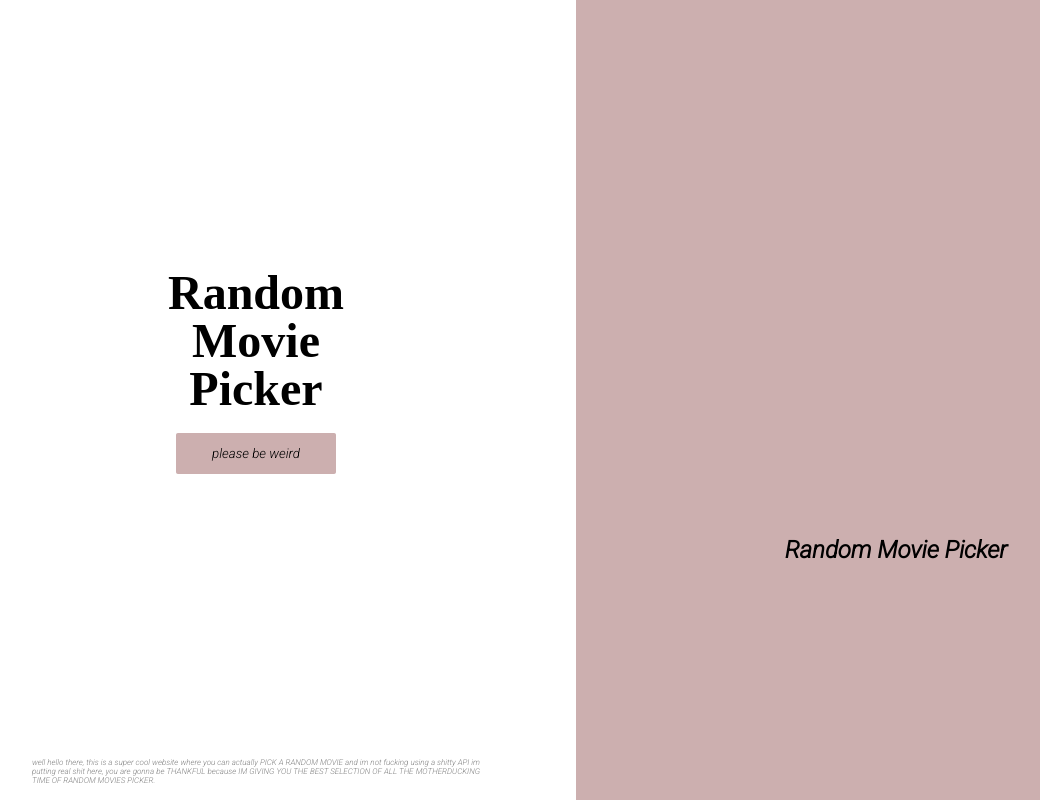
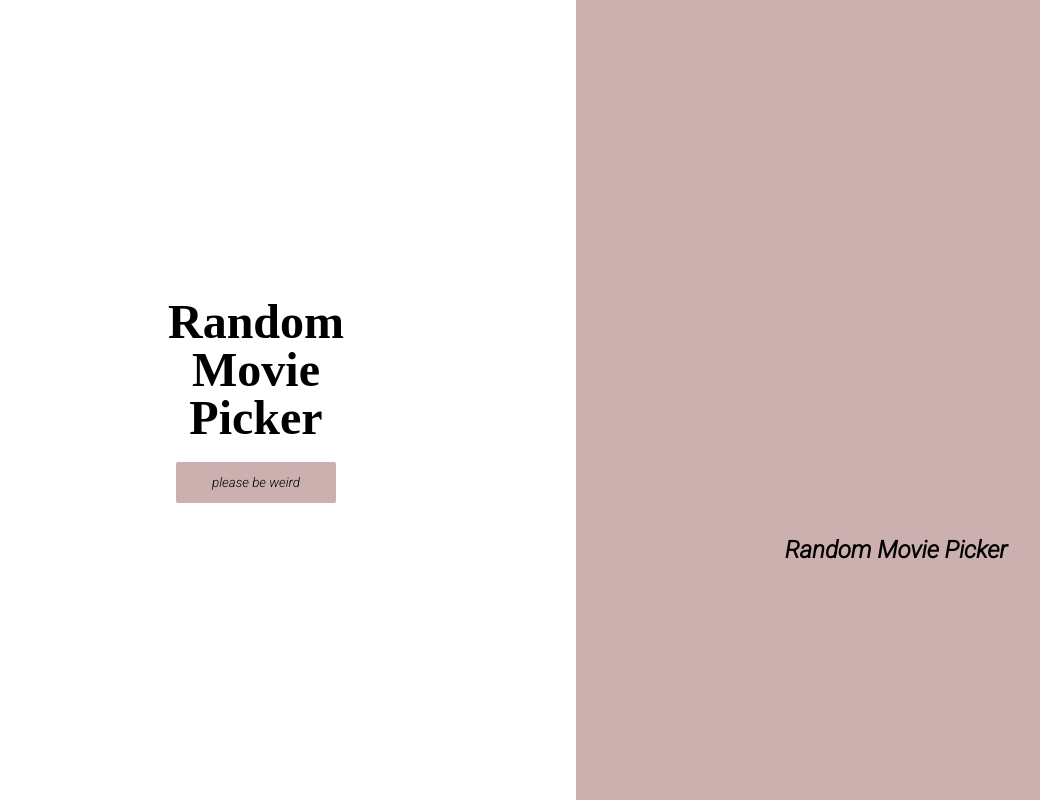
Before and after one commit to camila-ng/random-movie-picker, a plain HTML site: page index.html in a window 1280 px wide. Shown: the whole page, without its empty margins (64-1104 px from the left). Drawn offline with Linux system fonts and the light colour scheme; a web font is replaced by a local one.

Commit message:
coment line 21

```diff
--- a/index.html
+++ b/index.html
@@ -18,10 +18,10 @@
                 <button class="button">please be weird</button>
             </div>
             <div class="description-wrapper">
-                <p class="description">well hello there, this is a super cool website where you can actually PICK A
+                <!-- <p class="description">well hello there, this is a super cool website where you can actually PICK A
                     RANDOM MOVIE and im not fucking using a shitty API im putting real shit here, you are gonna be
                     THANKFUL because IM GIVING YOU THE BEST SELECTION OF ALL THE MOTHERDUCKING TIME OF RANDOM MOVIES
-                    PICKER.</p>
+                    PICKER.</p> -->
             </div>
         </div>
         <div class="right-box">
```
